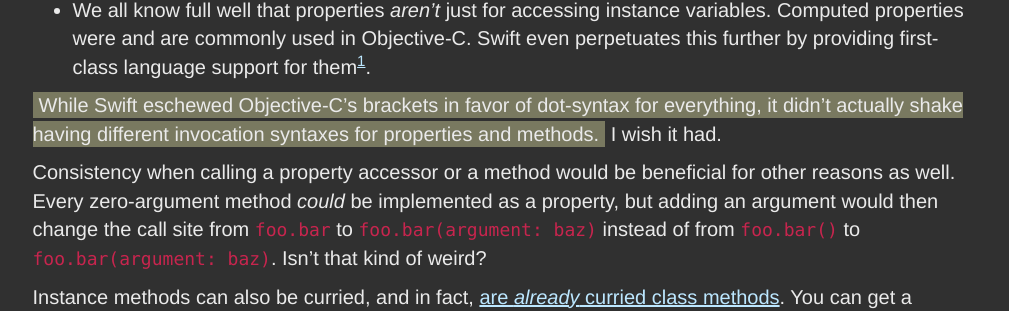
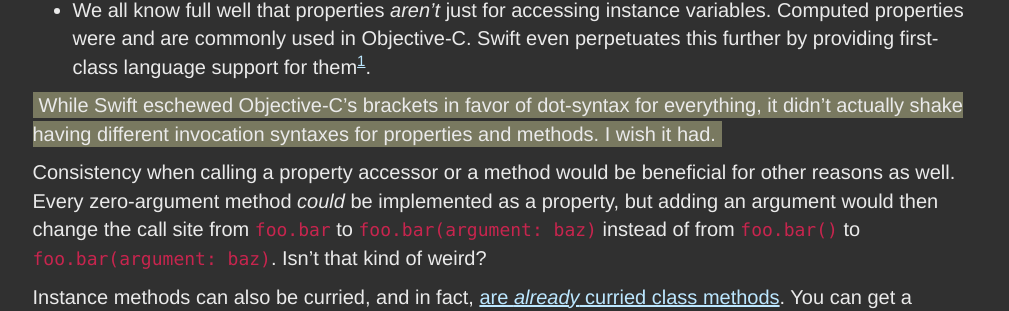
Before and after one commit to irace/irace.github.com, a Jekyll site: the page built from _posts/2016-01-09-properties-vs-methods.md, in a window 1280 px wide. Shown: the part 1030-1341 px from the top of the page, without its empty margins (135-1144 px from the left). Built offline with Jekyll 4.4.1, drawn with Linux system fonts in a browser that asks for light colours; nearby versions of some CDN libraries; comment, search, counter and statistics services are not loaded.

Commit message:
Slight higlight tweaks

```diff
--- a/_posts/2016-01-09-properties-vs-methods.md
+++ b/_posts/2016-01-09-properties-vs-methods.md
@@ -30,7 +30,7 @@ Over the years, I’ve heard many variations on the following: properties are fo
 * If properties are for accessing instance variables, having them be part of a class’s public API provides unnecessary transparency into how that class is implemented, violating encapsulation.
 * We all know full well that properties *aren’t* just for accessing instance variables. Computed properties were and are commonly used in Objective-C. Swift even perpetuates this further by providing first-class language support for them[^1].
 
-<mark>While Swift eschewed Objective-C’s brackets in favor of dot-syntax for everything, it didn’t actually shake having different invocation syntaxes for properties and methods.</mark> I wish it had.
+<mark>While Swift eschewed Objective-C’s brackets in favor of dot-syntax for everything, it didn’t actually shake having different invocation syntaxes for properties and methods. I wish it had.</mark>
 
 Consistency when calling a property accessor or a method would be beneficial for other reasons as well. Every zero-argument method *could* be implemented as a property, but adding an argument would then change the call site from `foo.bar` to `foo.bar(argument: baz)` instead of from `foo.bar()` to `foo.bar(argument: baz)`. Isn’t that kind of weird?
 
```
Also changed, not shown: _posts/2016-01-09-navigation-coordinators.md (+1 -1 lines).
